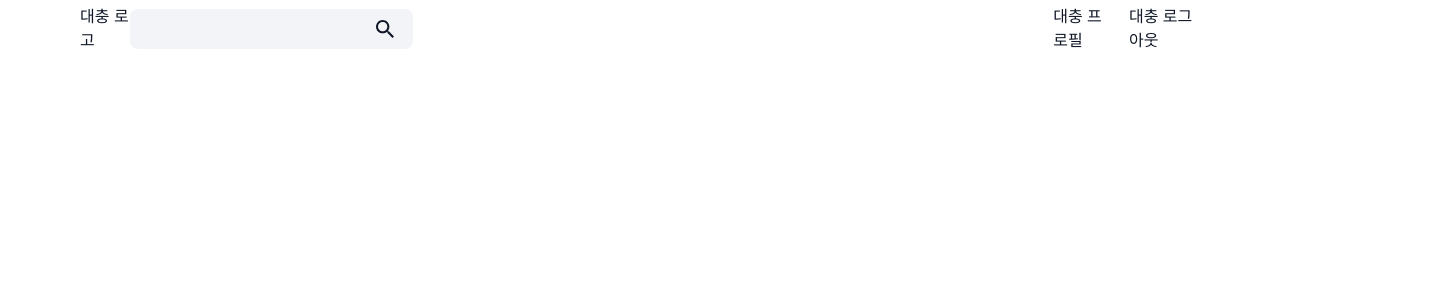
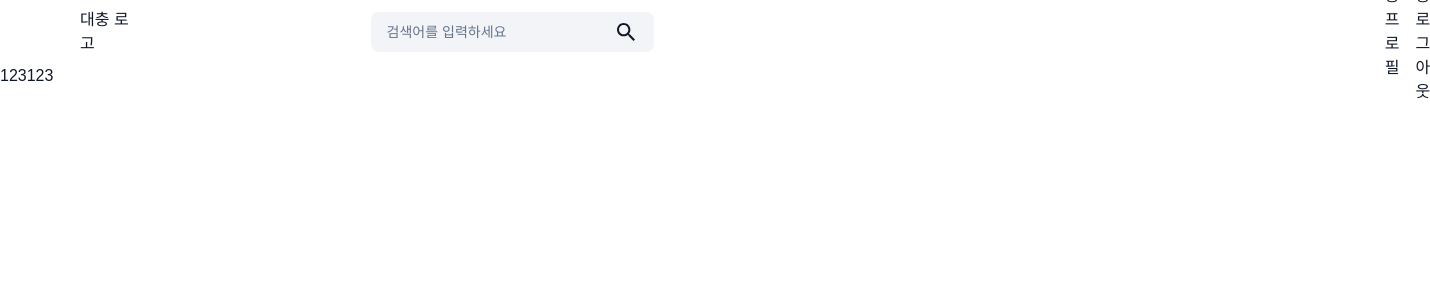
Before and after one commit to DDD-Community/KDKD-Client, a React (Vite) app: page / in a window 1280 px wide. Shown: the top 300 px of the page, 1430 px wide, since content can reach past the window. Built offline with nearby package versions, Linux system fonts and the light colour scheme; a web font is replaced by a local one.

Commit message:
feat: 최근 검색 UI 형태만 구현

```diff
--- a/index.html
+++ b/index.html
@@ -3,7 +3,7 @@
 <head>
     <meta charset='UTF-8'/>
     <link rel='icon' type='image/svg+xml' href='/vite.svg'/>
-    <meta name='viewport' content='width=device-width, initial-scale=1.0'/>
+    <meta name="viewport" content="width=device-width,initial-scale=1.0,user-scalable=1,viewport-fit=cover">
     <title>Vite + React + TS</title>
 </head>
 <body>
--- /dev/null
+++ b/src/components/Home/GNB/SearchDetail.tsx
@@ -0,0 +1,31 @@
+import { useEffect } from 'react';
+
+function SearchDetail() {
+  useEffect(() => {
+    document.getElementById('content').style.backgroundColor =
+      'rgba(0, 0, 0, 0.5)';
+
+    return () => {
+      document.getElementById('content').style.backgroundColor = 'white';
+    };
+  }, []);
+
+  return (
+    <div
+      style={{
+        width: '1060px',
+        position: 'absolute',
+        transform: 'translate(-50%, 0%)',
+        left: '50%',
+        backgroundColor: 'white',
+        borderBottomLeftRadius: 12,
+        borderBottomRightRadius: 12,
+        padding: '24px 32px',
+      }}
+    >
+      <span>1231231223</span>
+    </div>
+  );
+}
+
+export default SearchDetail;
--- a/src/components/Home/GNB/index.tsx
+++ b/src/components/Home/GNB/index.tsx
@@ -2,28 +2,34 @@ import HStack from '@/components/common/Stack/HStack';
 import S from './styles';
 import SearchInput from '@/components/common/SearchInput';
 import { useState } from 'react';
+import SearchDetail from '@/components/Home/GNB/SearchDetail';
 
 function GNB() {
   const [isFocus, setIsFocus] = useState(false);
 
   return (
+    <>
       <S.GNBWrapper>
+        <HStack alignItems="center" gap={230}>
           <span>대충 로고</span>
           <S.InputWrapper>
             <SearchInput
               style={{
                 ...S.SearchInputStyle,
-            width: isFocus ? '1175px' : '283px',
+                width: isFocus ? '1060px' : '283px',
               }}
               onFocus={() => setIsFocus(true)}
               onBlur={() => setIsFocus(false)}
             />
           </S.InputWrapper>
+        </HStack>
         <HStack gap={16}>
           <span>대충 프로필</span>
           <span>대충 로그아웃</span>
         </HStack>
       </S.GNBWrapper>
+      {isFocus && <SearchDetail />}
+    </>
   );
 }
 
--- a/src/components/Home/GNB/styles.ts
+++ b/src/components/Home/GNB/styles.ts
@@ -7,11 +7,11 @@ const GNBWrapper = styled.div`
   display: flex;
   align-items: center;
   justify-content: space-between;
-  padding: 9px 80px 15px;
+  padding: 12px 80px;
 `;
 
 const InputWrapper = styled.div`
-  width: 1175px;
+  width: 1060px;
   display: flex;
   align-items: flex-start;
 
--- a/src/components/common/SearchInput.tsx
+++ b/src/components/common/SearchInput.tsx
@@ -1,6 +1,7 @@
 import SearchIcon from '@/assets/svg/Search';
 import { Input } from '../ui/input';
 import { CSSProperties } from 'react';
+
 interface Props {
   style?: CSSProperties;
   onFocus?: () => void;
@@ -12,7 +13,12 @@ function SearchInput({ style, onFocus, onBlur }: Props) {
     <div
       style={{ position: 'relative', display: 'flex', alignItems: 'center' }}
     >
-      <Input style={style} onFocus={onFocus} onBlur={onBlur} />
+      <Input
+        style={style}
+        onFocus={() => onFocus?.()}
+        onBlur={() => onBlur?.()}
+        placeholder="검색어를 입력하세요"
+      />
       <div style={{ position: 'absolute', right: 16 }}>
         <SearchIcon width="24" height="24" />
       </div>
--- a/src/pages/Home.tsx
+++ b/src/pages/Home.tsx
@@ -2,8 +2,11 @@ import GNB from '@/components/Home/GNB';
 
 function Home() {
   return (
-    <div>
+    <div style={{ position: 'relative' }}>
       <GNB />
+      <div id="content" style={{ height: '100vh' }}>
+        123123
+      </div>
     </div>
   );
 }
```
Lines whose indentation alone changed are shown as unchanged.
